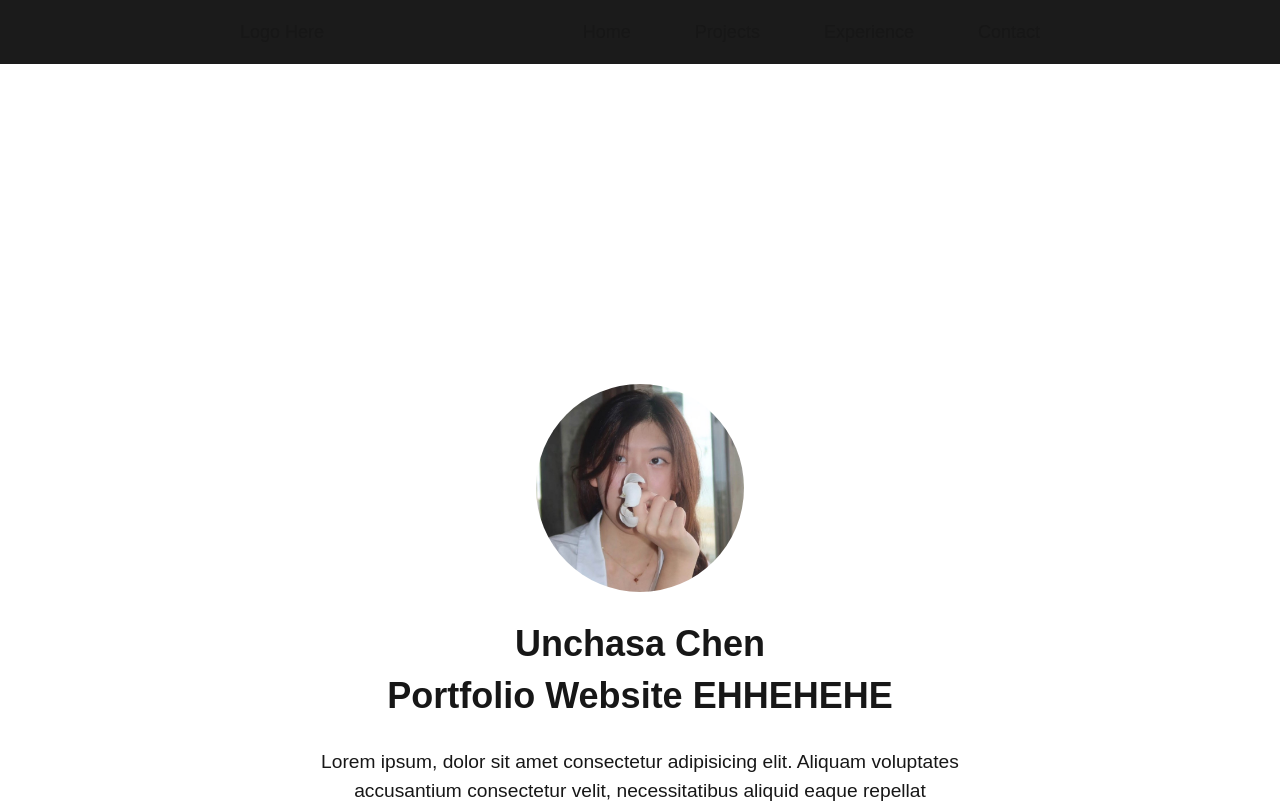
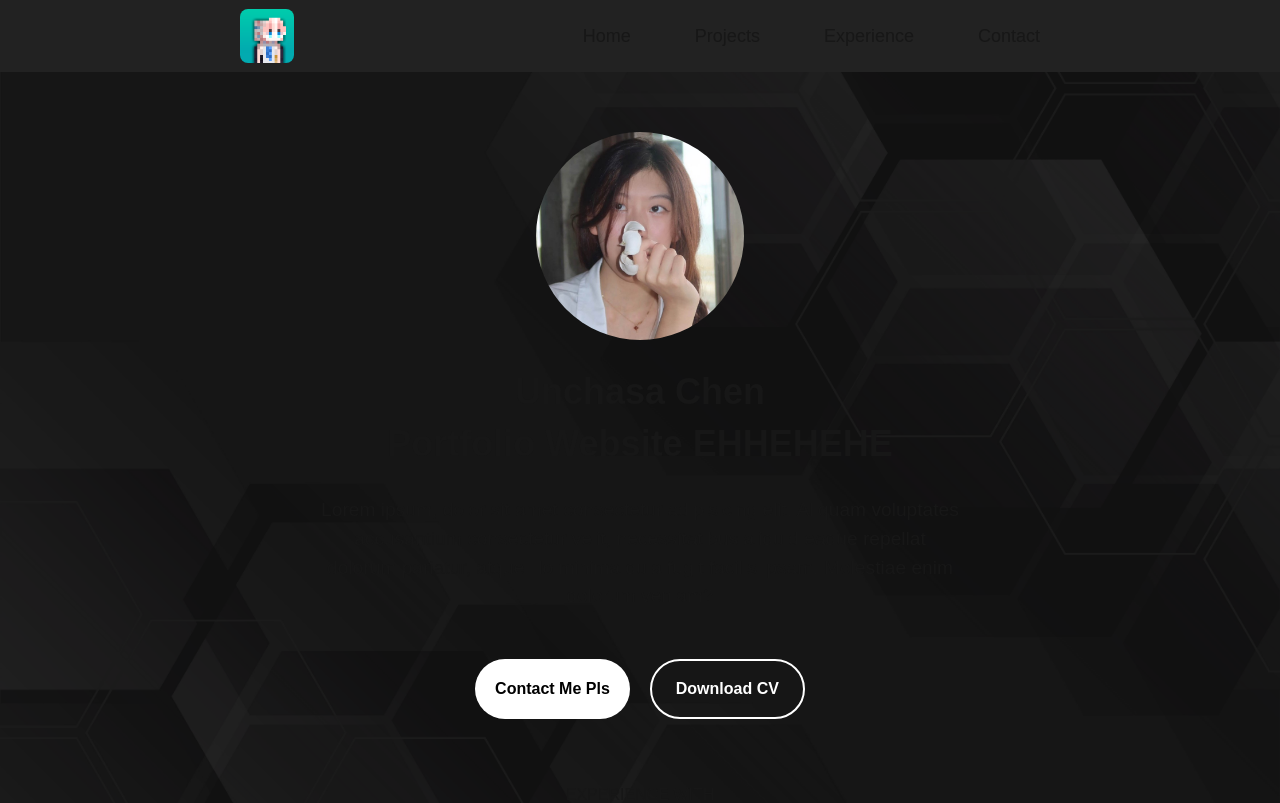
Before and after one commit to ununv2/personalwebsite-v2, a Next.js app: page / in a window 1280 px wide. Shown: the top 803 px of the page. Built offline with nearby package versions, Linux system fonts and the light colour scheme; a web font is replaced by a local one.

Commit message:
update background

```diff
--- a/src/app/sections/Header.tsx
+++ b/src/app/sections/Header.tsx
@@ -2,9 +2,10 @@
 import Link from "next/link";
 import React, { useState } from 'react'
 import { AiOutlineMenu, AiOutlineClose } from 'react-icons/ai';
-import { motion } from 'framer-motion';
+import { animate, motion } from 'framer-motion';
 import { openAsBlob } from "fs";
-
+import Image from "next/image";
+import mcpfp from '../../../public/mcpfp.png'
 const navLinks = [
     { title: "Home", path: "#home"},
     { title: "Projects", path: "#project"},
@@ -26,9 +27,9 @@ export default function Header() {
     const menuVariants = {
         open: {
             y:0,
+            height:"auto",
             opacity:1,
             transition: {
-
                 stiffness: 20,
                 damping: 5
             }
@@ -36,23 +37,26 @@ export default function Header() {
         },
         closed: {
             y:'-100%',
+            height:0,
             opacity: 0,
             transition: {
-
                 stiffness: 20,
                 damping: 5
             }
 
         }
     }
-
+// Default
   return (
     <div className="w-screen text-lg z-30">
-        <div className="w-full bg-[#1b1b1b] h-[8vh] content-center">
-            <div className="hidden md:flex items-center justify-between mx-auto max-w-[800px] ">
-                Logo Here
-
-                <ul className="flex flex-row space-x-16">
+        <div className="w-full bg-[#222222] h-[9vh] flex justify-center">
+            <div className="flex items-center justify-between px-16 md:px-0 max-w-[800px] w-full">
+                <Image
+                    className="rounded-lg size-[2.3em] md:size-[3em]"
+                    src={mcpfp}
+                    alt="pfp"
+                />
+                <ul className="hidden md:flex flex-row space-x-16">
                     {navLinks.map((link, index) => (
                         <li key={index}>
                             <Link href={link.path}>
@@ -62,24 +66,25 @@ export default function Header() {
                     ))}
 
                 </ul>
+                <div onClick={toggleNav} className="text-white inline right-4 md:hidden rounded border-white/70 z-50">
+                {nav ? <AiOutlineClose size={30} /> : <AiOutlineMenu size={30}/>}
+                </div>
 
             </div>
-            <div onClick={toggleNav} className="text-white absolute top-1 md:hidden rounded border-white/70 p-2 z-50">
-            {nav ? <AiOutlineClose size={30} /> : <AiOutlineMenu size={30}/>}
-            </div>
+
         </div>
 
 
-
+{/* Mobile Open Navbar for Responsive */}
         <motion.div
             initial={false}
             animate={nav ? 'open': 'closed'}
             variants={menuVariants}
             className="left-0 top-0 w-full z-40 bg-[#1e1e1e]/100"
         >
-            <ul className="text-1xl font-semibold py-5 text-center space-y-6">
+            <ul className="text-1xl font-semibold py-5 text-center space-y-6 flex flex-col justify-center items-center">
                 {navLinks.map((link, index) => (
-                    <li key={index} className="border-b border-white pb-2 hover:border-b-2 hover:border-white transition-all">
+                    <li key={index} className="border-b border-white pb-2 hover:border-b-2 hover:border-white transition-all w-[8em]">
                         <Link href={link.path} onClick={closeNav}>
                             {link.title}
                         </Link>
--- a/src/app/sections/Profile.tsx
+++ b/src/app/sections/Profile.tsx
@@ -9,7 +9,7 @@ import { FaHtml5 } from "react-icons/fa";
 
 export default function Profile() {
   return (
-    <div className="w-screen h-screen z-50">
+    <div className="w-screen h-screen z-50 bg-cover bg-center" style={{ backgroundImage:`url('/bg2.png')` }}>
     <div className='w-full h-full justify-center py-10 sm:py-20 -translate-y-2 md:-translate-y-5'>
         <div className="w-full flex justify-center mb-8">
             <Image
```
